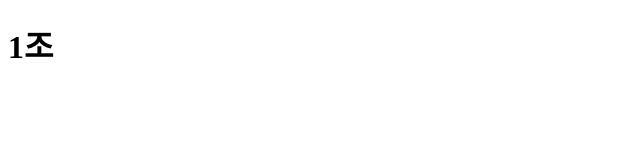
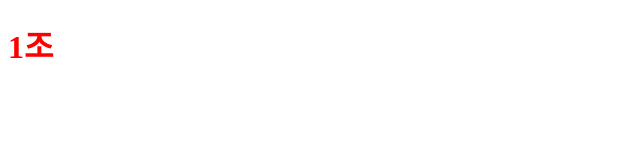
Before and after one commit to GOORM-DEEPDIVE-second-study/team-todo-list, a plain HTML site: page index.html in a window 1280 px wide. Shown: the full height of the page, 0-640 px from the left. Drawn offline with Linux system fonts and the light colour scheme.

Commit message:
feat: 클래스 선택자로 h1 태그에 color 속성 red색상 추가

```diff
--- a/index.html
+++ b/index.html
@@ -1,4 +1,9 @@
 <!DOCTYPE html>
 <html>
-  <h1>1조</h1>
+<head>
+  <link rel="stylesheet" href="styles.css">
+</head>
+<body>
+<h1 class="title">1조</h1>
+</body>
 </html>
--- a/styles.css
+++ b/styles.css
@@ -0,0 +1,3 @@
+.title {
+    color: red;
+}
```
